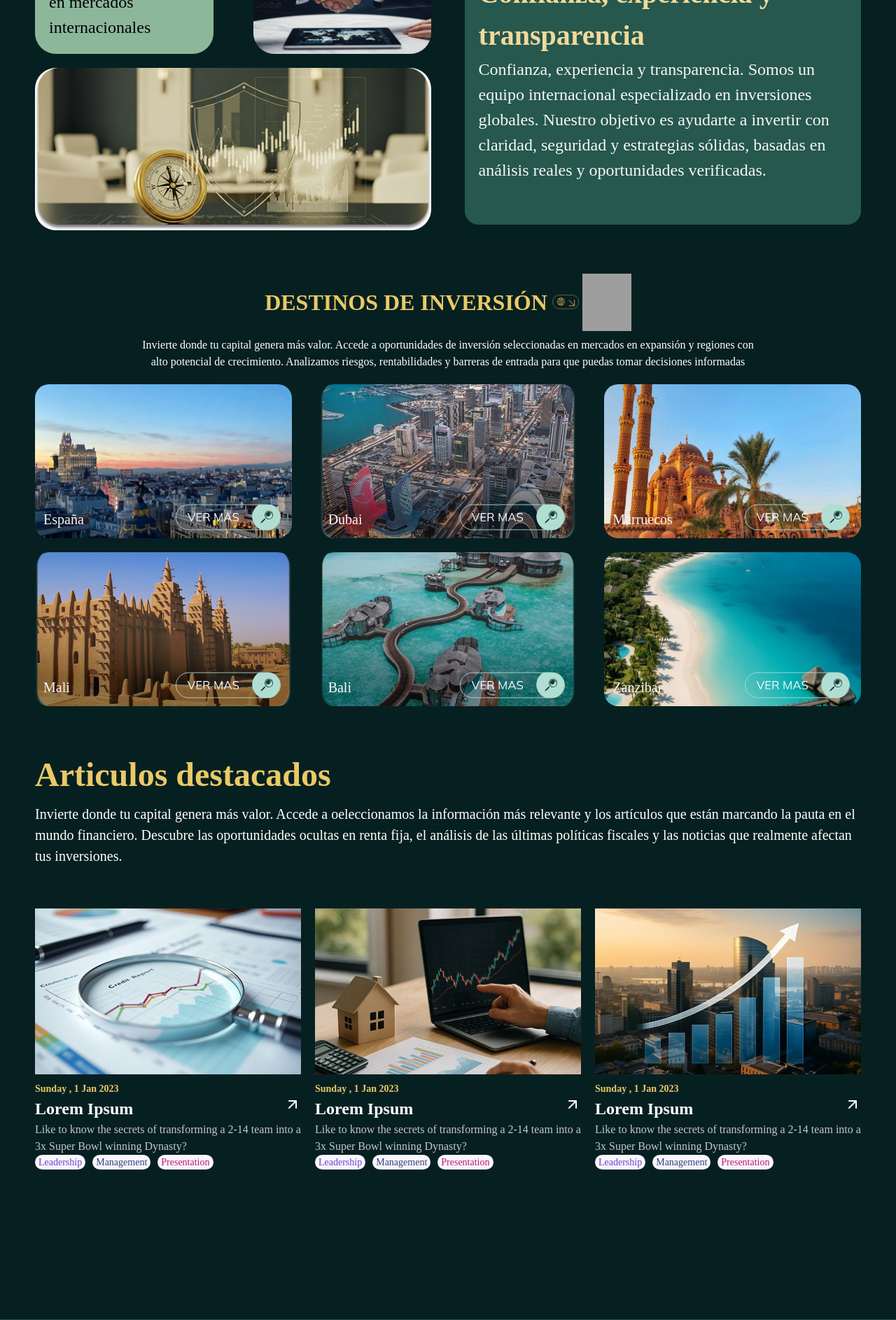
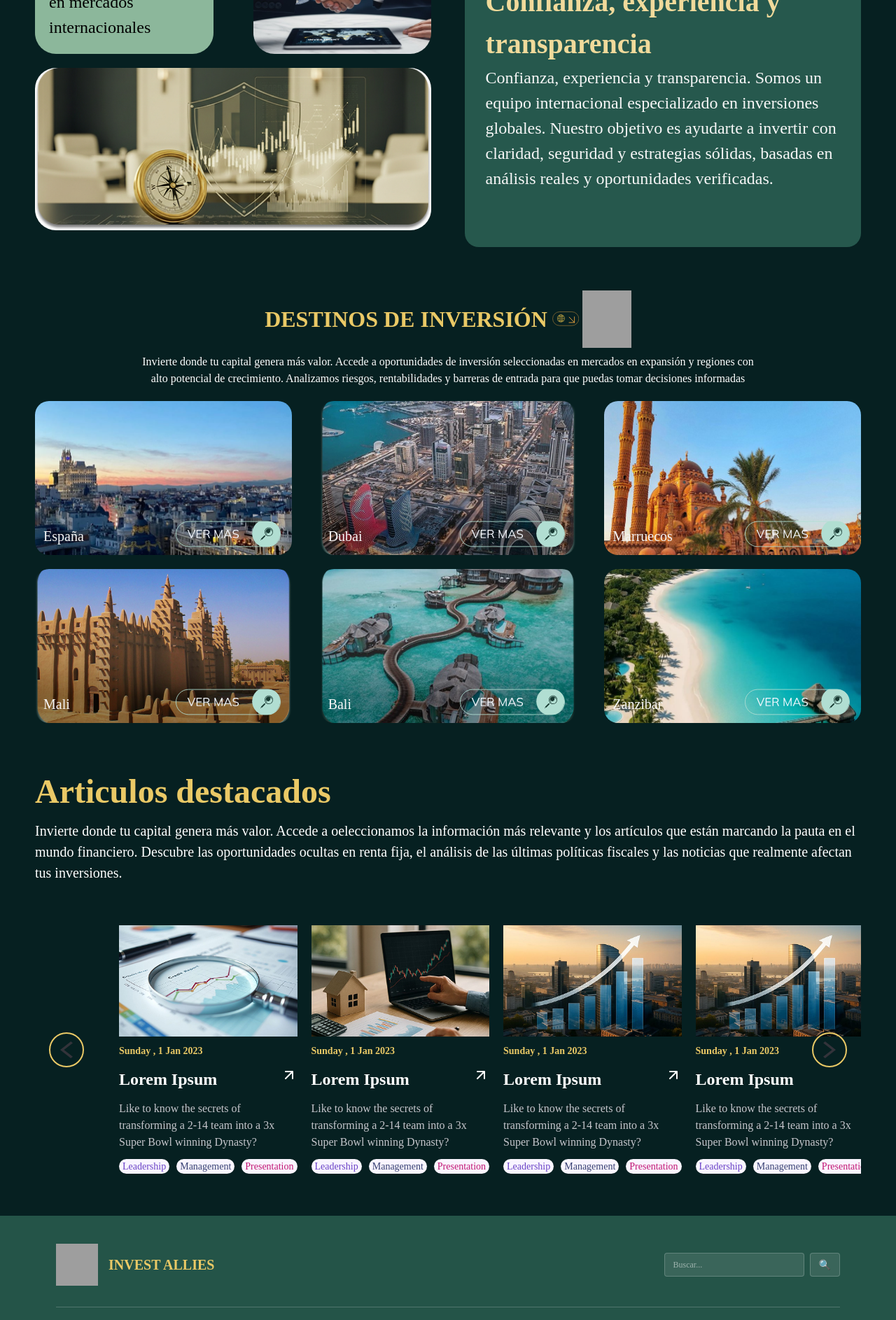
Before and after one commit to oslianyabel/InvestAllies, a Django app: page / in a window 1280 px wide. Shown: the part 711-2597 px from the top of the page at 70% size. Run offline with Django 5.2, Linux system fonts and the light colour scheme; some libraries are stand-ins or nearby versions; grey boxes are pictures that could not be loaded.

Commit message:
[FEAT] movimiento del carrusel

```diff
--- a/app/static/app/css/home.css
+++ b/app/static/app/css/home.css
@@ -280,6 +280,7 @@
         gap: 10px;
         align-items: center;
         justify-content: space-between;
+        align-items: self-start;
         padding: 0;
         margin: 0;
     }
@@ -327,7 +328,7 @@
     .about__desktop-column-left-right {
         width: 48%;
         background-color: #26584D;
-        padding: 60px 20px;
+        padding: 80px 30px;
         border-radius: 20px;
     }
 
@@ -429,10 +430,58 @@
 
     /* articles-desktop-carousel*/
     .articles-desktop-carousel {
-        padding: 60px 0;
+        padding: 60px 120px;
         margin: 0;
         display: flex;
         gap: 20px;
+        position: relative;
+    }
+
+    .articles-desktop-carousel__button {
+        position: absolute;
+        top: 50%;
+        transform: translateY(-50%);
+        background-color: transparent;
+        border: 2px solid var(--gold-yelow);
+        border-radius: 50%;
+        width: 50px;
+        height: 50px;
+        display: flex;
+        align-items: center;
+        justify-content: center;
+        cursor: pointer;
+        transition: all 0.3s ease;
+        z-index: 5;
+    }
+
+    .articles-desktop-carousel__button:hover {
+        background-color: var(--gold-yelow);
+    }
+
+    .articles-desktop-carousel__button:hover img {
+        filter: brightness(0);
+    }
+
+    .articles-desktop-carousel__button img {
+        width: 24px;
+        height: 24px;
+        transition: filter 0.3s ease;
+    }
+
+    .articles-desktop-carousel__button--left {
+        left: 20px;
+    }
+
+    .articles-desktop-carousel__button--left img {
+        transform: rotate(90deg);
+    }
+
+    .articles-desktop-carousel__button--right {
+        right: 20px;
+    }
+
+    .articles-desktop-carousel__button--right img {
+        transform: rotate(-90deg);
     }
 
     .articles-desktop-carousel-post {
@@ -452,6 +501,7 @@
     .articles-desktop-carousel-post-content-text {
         display: flex;
         flex-direction: column;
+        gap: 12px;
     }
 
     .articles-desktop-carousel-post-content-text-author {
--- a/app/static/app/js/mobile_menu.js
+++ b/app/static/app/js/mobile_menu.js
@@ -91,4 +91,121 @@
             }
         });
     });
+
+    // Desktop articles carousel (infinite circular sliding)
+    (function setupDesktopArticlesCarousel() {
+        const mq = window.matchMedia('(min-width: 1024px)');
+        if (!mq.matches) return;
+
+        const container = document.querySelector('.articles-desktop-carousel');
+        if (!container) return;
+
+        const leftBtn = container.querySelector('.articles-desktop-carousel__button--left');
+        const rightBtn = container.querySelector('.articles-desktop-carousel__button--right');
+        const posts = Array.from(container.querySelectorAll('.articles-desktop-carousel-post'));
+        if (!leftBtn || !rightBtn || posts.length === 0) return;
+
+        // Create wrapper for posts to control transform animations
+        const wrapper = document.createElement('div');
+        wrapper.className = 'articles-desktop-carousel__wrapper';
+        wrapper.style.display = 'flex';
+        const computedGap = getComputedStyle(container).gap || '20px';
+        wrapper.style.gap = computedGap;
+        wrapper.style.transition = 'transform 0.6s cubic-bezier(.22,.9,.32,1)';
+        wrapper.style.willChange = 'transform';
+
+        // Move post nodes into wrapper preserving order
+        posts.forEach(post => wrapper.appendChild(post));
+
+        // Insert wrapper into DOM: put it after left button (if left button exists)
+        if (leftBtn && leftBtn.nextSibling) {
+            container.insertBefore(wrapper, leftBtn.nextSibling);
+        } else {
+            container.appendChild(wrapper);
+        }
+
+        // Ensure container hides overflow so posts slide cleanly
+        container.style.overflow = 'hidden';
+
+        let isAnimating = false;
+
+        function getStep() {
+            const firstPost = wrapper.querySelector('.articles-desktop-carousel-post');
+            if (!firstPost) return 0;
+            const postRect = firstPost.getBoundingClientRect();
+            const gapPx = parseFloat(computedGap) || 0;
+            return Math.round(postRect.width + gapPx);
+        }
+
+        function moveLeft() {
+            if (isAnimating) return;
+            isAnimating = true;
+            const step = getStep();
+            // animate left: transform from 0 -> -step, then move first to end
+            wrapper.style.transition = 'transform 0.6s cubic-bezier(.22,.9,.32,1)';
+            wrapper.style.transform = `translateX(-${step}px)`;
+
+            function onEnd() {
+                wrapper.removeEventListener('transitionend', onEnd);
+                // move first child to end
+                const first = wrapper.firstElementChild;
+                if (first) wrapper.appendChild(first);
+                // reset transform without animation
+                wrapper.style.transition = 'none';
+                wrapper.style.transform = 'translateX(0)';
+                // force reflow then restore transition
+                // eslint-disable-next-line no-unused-expressions
+                wrapper.offsetHeight;
+                wrapper.style.transition = 'transform 0.6s cubic-bezier(.22,.9,.32,1)';
+                isAnimating = false;
+            }
+
+            wrapper.addEventListener('transitionend', onEnd);
+        }
+
+        function moveRight() {
+            if (isAnimating) return;
+            isAnimating = true;
+            const step = getStep();
+            // move last to front instantly, set transform to -step, then animate to 0
+            const last = wrapper.lastElementChild;
+            if (!last) {
+                isAnimating = false;
+                return;
+            }
+            wrapper.style.transition = 'none';
+            wrapper.insertBefore(last, wrapper.firstElementChild);
+            // place wrapper shifted left by step
+            wrapper.style.transform = `translateX(-${step}px)`;
+            // force reflow
+            // eslint-disable-next-line no-unused-expressions
+            wrapper.offsetHeight;
+            // animate to 0
+            wrapper.style.transition = 'transform 0.6s cubic-bezier(.22,.9,.32,1)';
+            wrapper.style.transform = 'translateX(0)';
+
+            function onEnd() {
+                wrapper.removeEventListener('transitionend', onEnd);
+                // ensure clean state
+                wrapper.style.transition = 'none';
+                wrapper.style.transform = 'translateX(0)';
+                // eslint-disable-next-line no-unused-expressions
+                wrapper.offsetHeight;
+                wrapper.style.transition = 'transform 0.6s cubic-bezier(.22,.9,.32,1)';
+                isAnimating = false;
+            }
+
+            wrapper.addEventListener('transitionend', onEnd);
+        }
+
+        leftBtn.addEventListener('click', function(e) {
+            e.stopPropagation();
+            moveRight(); // left button shows previous (shift right visually)
+        });
+
+        rightBtn.addEventListener('click', function(e) {
+            e.stopPropagation();
+            moveLeft(); // right button shows next (shift left visually)
+        });
+    })();
 });
--- a/app/templates/app/base.html
+++ b/app/templates/app/base.html
@@ -258,6 +258,7 @@
   </footer>
 
   <script src="{% static 'app/js/mobile_menu.js' %}"></script>
+  {% block extrajs %}{% endblock %}
 </body>
 
 </html>
--- a/app/templates/app/home.html
+++ b/app/templates/app/home.html
@@ -177,6 +177,10 @@
     </div>
 
     <div class="articles-desktop-carousel">
+      <button class="articles-desktop-carousel__button articles-desktop-carousel__button--left"
+        aria-label="Desplazar izquierda">
+        <img src="{% static 'svg/arrow_down.svg' %}" alt="flecha izquierda">
+      </button>
 
       <div class="articles-desktop-carousel-post">
         <img class="articles-desktop-carousel-post-main_image" src="{% static 'img/post1.jpg' %}" alt="">
@@ -244,7 +248,33 @@
         </div>
       </div>
 
-  </section>
+      <div class="articles-desktop-carousel-post">
+        <img class="articles-desktop-carousel-post-main_image" src="{% static 'img/post3.jpg' %}" alt="">
+        <div class="articles-desktop-carousel-post-content">
+          <div class="articles-desktop-carousel-post-content-text">
+            <h2 class="articles-desktop-carousel-post-content-text-author">Sunday , 1 Jan 2023</h2>
+            <div class="articles-desktop-carousel-post-content-text-heading">
+              <p>Lorem Ipsum</p>
+              <img src="{% static 'svg/arrow-up-right.svg' %}" alt="arrow icon">
+            </div>
+            <p class="articles-desktop-carousel-post-content-text-text">Like to know the secrets of transforming a 2-14
+              team into a 3x Super Bowl winning Dynasty?
+            </p>
+          </div>
+
+          <div class="articles-desktop-carousel-post-content-categories">
+            <p class="articles-desktop-carousel-post-content-categories-badge">Leadership</p>
+            <p class="articles-desktop-carousel-post-content-categories-badge">Management</p>
+            <p class="articles-desktop-carousel-post-content-categories-badge">Presentation</p>
+          </div>
+        </div>
+      </div>
+
+      <button class="articles-desktop-carousel__button articles-desktop-carousel__button--right"
+        aria-label="Desplazar derecha">
+        <img src="{% static 'svg/arrow_down.svg' %}" alt="flecha derecha">
+      </button>
+    </div>
 
     <section class="articles-mobile">
 
```
Lines whose indentation alone changed are shown as unchanged.
